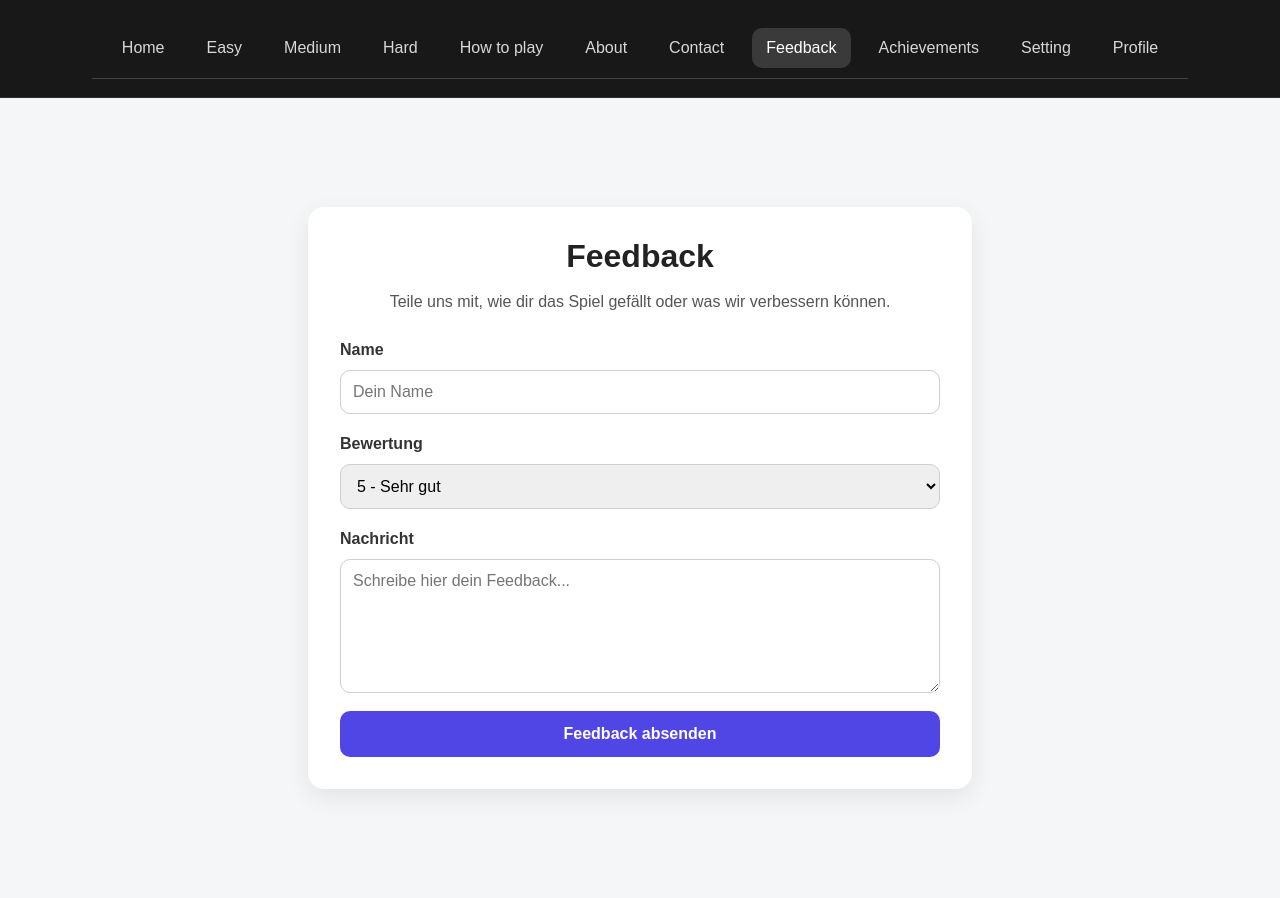
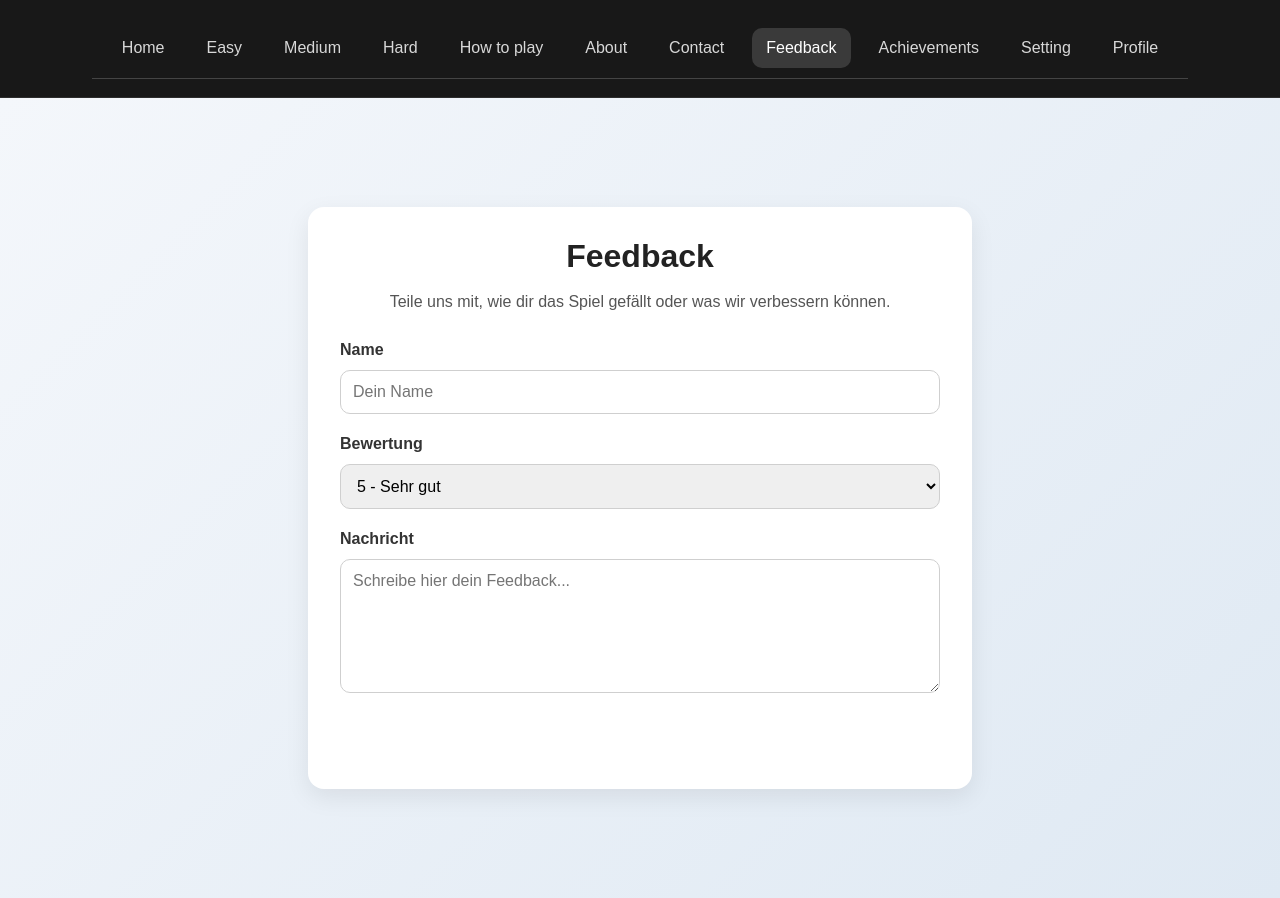
Before and after one commit to Sara20029/Press-Regret-PR-, a React (Vite) app: page /feedback in a window 1280 px wide. Built offline with nearby package versions, Linux system fonts and the light colour scheme.

Commit message:
Weitere Seiten optisch an das neue Design anpassen

```diff
--- a/src/pages/Achievements/Achievements.css
+++ b/src/pages/Achievements/Achievements.css
@@ -1,7 +1,7 @@
 .achievements-page {
     min-height: 100vh;
     padding: 40px 24px;
-    background: linear-gradient(to bottom, #f5f7fb, #e9eef8);
+    background: linear-gradient(135deg, #f4f7fb, #dfe9f3);
     color: #1f2937;
     font-family: Arial, Helvetica, sans-serif;
 }
--- a/src/pages/Feedback/Feedback.css
+++ b/src/pages/Feedback/Feedback.css
@@ -3,7 +3,7 @@
     display: flex;
     justify-content: center;
     align-items: center;
-    background-color: #f4f6f8;
+    background: linear-gradient(135deg, #f4f7fb, #dfe9f3);
     padding: 24px;
     box-sizing: border-box;
 }
@@ -76,7 +76,7 @@
     padding: 14px;
     border: none;
     border-radius: 10px;
-    background-color: #4f46e5;
+    background-color: #ffffff;
     color: white;
     font-size: 1rem;
     font-weight: 600;
```
